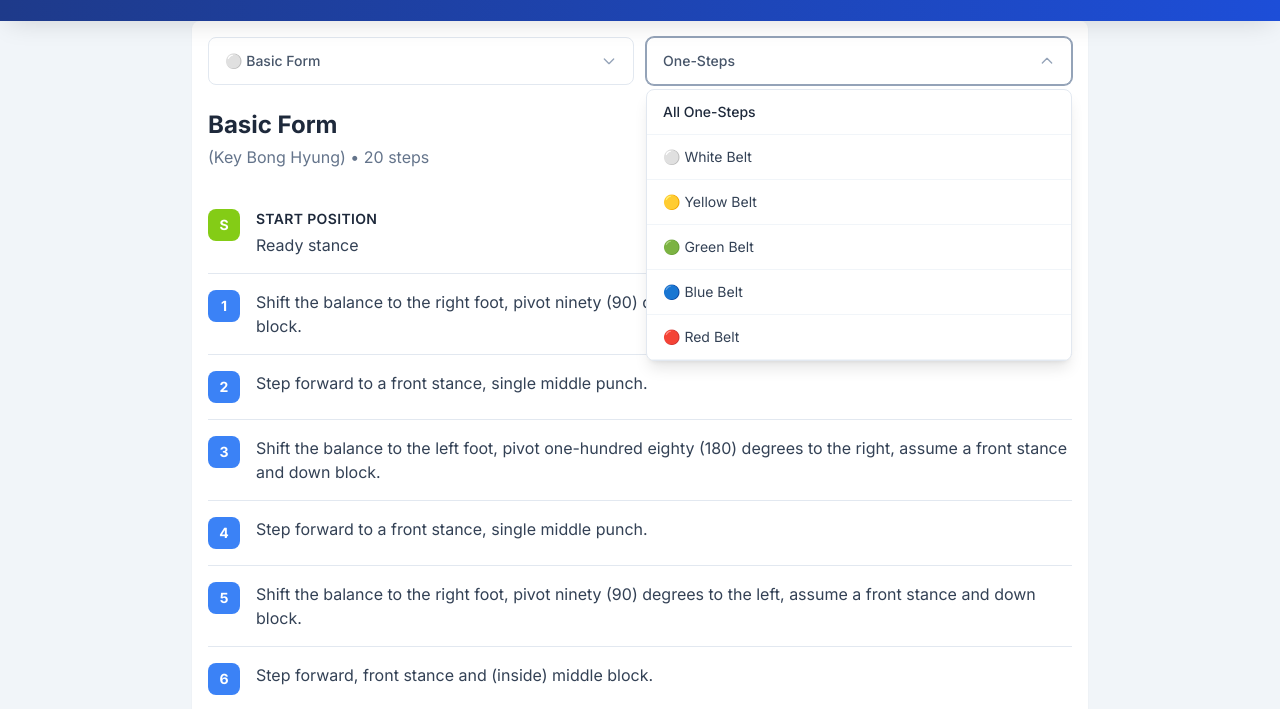
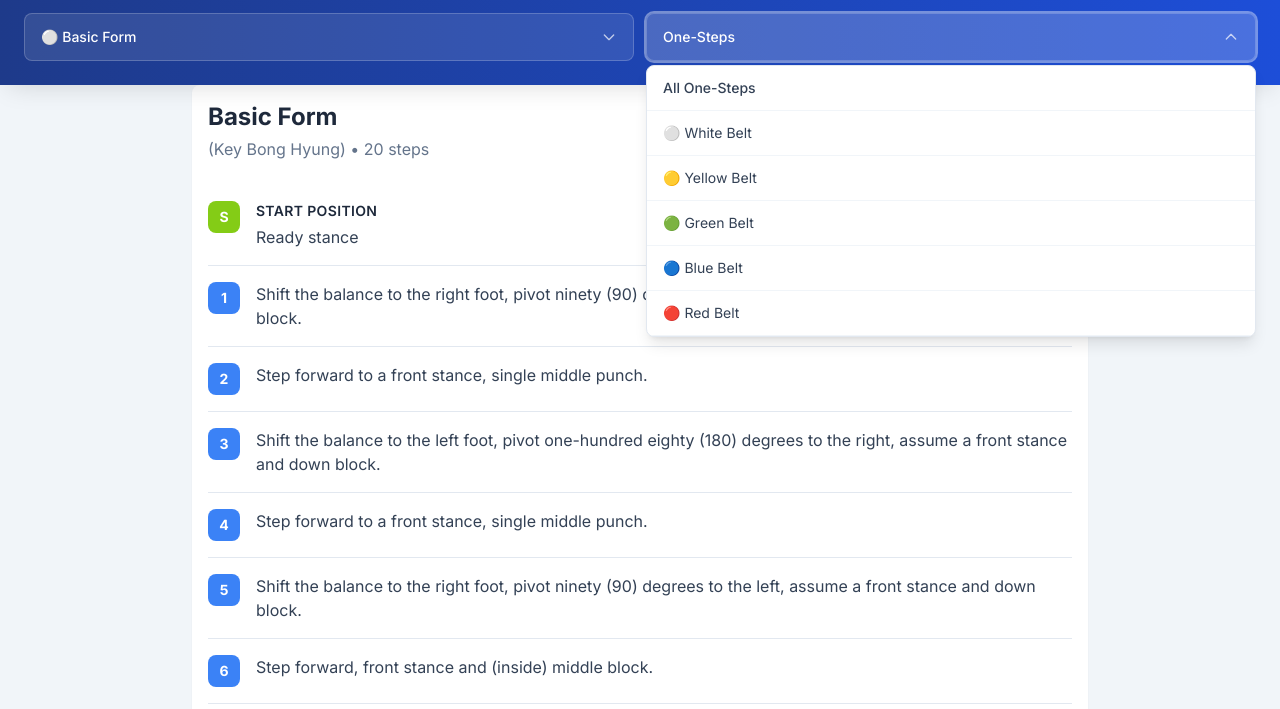
Before and after one commit to mlamina/quantum-forms, a plain HTML site: page index.html in a window 1280 px wide. Both pictures are taken after a click on the button "One-Steps". Shown: the part 91-800 px from the top of the page. Drawn offline with nearby package versions, Linux system fonts and the light colour scheme.

Commit message:
Integrate navigation dropdowns into header and improve one-step styling
- Move Forms and One-Steps dropdowns from main content into blue header
- Style dropdowns with semi-transparent white background for header theme
- Remove duplicate navigation section from main content area
- Make one-step accordion headers more prominent with semibold text
- Soften one-step numbering circles with lighter background colors
- Improve visual hierarchy and maximize content space

🤖 Generated with [Claude Code](https://claude.ai/code)

Co-Authored-By: Claude <noreply@anthropic.com>

```diff
--- a/index.html
+++ b/index.html
@@ -132,7 +132,7 @@
         <!-- Header -->
         <header class="bg-gradient-to-r from-primary-900 via-primary-800 to-primary-700 text-white shadow-luxury sticky top-0 z-50 backdrop-blur-md">
             <div class="container mx-auto px-6 py-6">
-                <div class="flex items-center justify-between">
+                <div class="flex items-center justify-between mb-4">
                     <div class="flex items-center gap-4">
                         <img src="img/quantum_logo.webp" alt="Quantum Martial Arts Logo" class="w-16 h-16 rounded-full bg-white p-2">
                         <div>
@@ -153,6 +153,73 @@
                         Install
                     </button>
                 </div>
+
+                <!-- Navigation Dropdowns -->
+                <div class="flex gap-3" x-data="{ formsOpen: false, oneStepsOpen: false }">
+                    <!-- Forms Dropdown -->
+                    <div class="flex-1 relative">
+                        <button
+                            @click="formsOpen = !formsOpen; oneStepsOpen = false"
+                            class="w-full px-4 py-3 text-sm font-medium bg-white/10 border border-white/20 rounded-lg hover:bg-white/20 focus:bg-white/20 focus:ring-2 focus:ring-white/40 transition-all duration-200 cursor-pointer text-left flex items-center justify-between text-white"
+                            style="min-height: 48px;"
+                        >
+                            <span x-text="selectedForm ? allForms.find(f => f.id === selectedForm)?.displayName : 'Forms'" class="font-medium"></span>
+                            <svg class="w-4 h-4 transition-transform duration-200 text-white/70" :class="{'rotate-180': formsOpen}" fill="none" stroke="currentColor" viewBox="0 0 24 24">
+                                <path stroke-linecap="round" stroke-linejoin="round" stroke-width="2" d="M19 9l-7 7-7-7"></path>
+                            </svg>
+                        </button>
+
+                        <!-- Forms Options -->
+                        <div x-show="formsOpen" @click.away="formsOpen = false" x-transition class="absolute top-full left-0 right-0 z-50 bg-white border border-slate-200 rounded-lg shadow-lg mt-1 max-h-80 overflow-y-auto">
+                            <div
+                                @click="selectedForm = null; selectedContent = null; formsOpen = false"
+                                class="px-4 py-3 text-sm font-medium hover:bg-slate-50 cursor-pointer border-b border-slate-100 transition-colors duration-150 text-slate-700"
+                            >
+                                All Forms
+                            </div>
+                            <template x-for="form in allForms" :key="form.id">
+                                <div
+                                    @click="selectedForm = form.id; selectedOneStep = null; selectedContent = 'form'; formsOpen = false"
+                                    class="px-4 py-3 text-sm hover:bg-slate-50 cursor-pointer border-b border-slate-100 transition-colors duration-150 text-slate-700"
+                                >
+                                    <span x-text="form.displayName"></span>
+                                </div>
+                            </template>
+                        </div>
+                    </div>
+
+                    <!-- One-Steps Dropdown -->
+                    <div class="flex-1 relative">
+                        <button
+                            @click="oneStepsOpen = !oneStepsOpen; formsOpen = false"
+                            class="w-full px-4 py-3 text-sm font-medium bg-white/10 border border-white/20 rounded-lg hover:bg-white/20 focus:bg-white/20 focus:ring-2 focus:ring-white/40 transition-all duration-200 cursor-pointer text-left flex items-center justify-between text-white"
+                            style="min-height: 48px;"
+                        >
+                            <span x-text="selectedOneStep ? allOneSteps.find(os => os.id === selectedOneStep)?.displayName : 'One-Steps'" class="font-medium"></span>
+                            <svg class="w-4 h-4 transition-transform duration-200 text-white/70" :class="{'rotate-180': oneStepsOpen}" fill="none" stroke="currentColor" viewBox="0 0 24 24">
+                                <path stroke-linecap="round" stroke-linejoin="round" stroke-width="2" d="M19 9l-7 7-7-7"></path>
+                            </svg>
+                        </button>
+
+                        <!-- One-Steps Options -->
+                        <div x-show="oneStepsOpen" @click.away="oneStepsOpen = false" x-transition class="absolute top-full left-0 right-0 z-50 bg-white border border-slate-200 rounded-lg shadow-lg mt-1 max-h-80 overflow-y-auto">
+                            <div
+                                @click="selectedOneStep = null; selectedContent = null; oneStepsOpen = false"
+                                class="px-4 py-3 text-sm font-medium hover:bg-slate-50 cursor-pointer border-b border-slate-100 transition-colors duration-150 text-slate-700"
+                            >
+                                All One-Steps
+                            </div>
+                            <template x-for="oneStep in allOneSteps" :key="oneStep.id">
+                                <div
+                                    @click="selectedOneStep = oneStep.id; selectedForm = null; selectedContent = 'onestep'; oneStepsOpen = false"
+                                    class="px-4 py-3 text-sm hover:bg-slate-50 cursor-pointer border-b border-slate-100 transition-colors duration-150 text-slate-700"
+                                >
+                                    <span x-text="oneStep.displayName"></span>
+                                </div>
+                            </template>
+                        </div>
+                    </div>
+                </div>
             </div>
         </header>
 
@@ -166,72 +233,6 @@
 
         <!-- Main Content -->
         <main x-show="!loading" class="container mx-auto px-4 py-4 max-w-4xl bg-white rounded-lg shadow-sm">
-            <!-- Navigation Dropdowns -->
-            <div class="mb-6 flex gap-3" x-data="{ formsOpen: false, oneStepsOpen: false }">
-                <!-- Forms Dropdown -->
-                <div class="flex-1 relative">
-                    <button
-                        @click="formsOpen = !formsOpen; oneStepsOpen = false"
-                        class="w-full px-4 py-3 text-sm font-medium bg-white border border-slate-200 rounded-lg hover:border-primary-300 focus:border-primary-400 focus:ring-1 focus:ring-primary-400 transition-all duration-200 cursor-pointer text-left flex items-center justify-between"
-                        style="min-height: 48px;"
-                    >
-                        <span x-text="selectedForm ? allForms.find(f => f.id === selectedForm)?.displayName : 'Forms'" class="text-slate-600 font-medium"></span>
-                        <svg class="w-4 h-4 transition-transform duration-200 text-slate-400" :class="{'rotate-180': formsOpen}" fill="none" stroke="currentColor" viewBox="0 0 24 24">
-                            <path stroke-linecap="round" stroke-linejoin="round" stroke-width="2" d="M19 9l-7 7-7-7"></path>
-                        </svg>
-                    </button>
-
-                    <!-- Forms Options -->
-                    <div x-show="formsOpen" @click.away="formsOpen = false" x-transition class="absolute top-full left-0 right-0 z-50 bg-white border border-slate-200 rounded-lg shadow-lg mt-1 max-h-80 overflow-y-auto">
-                        <div
-                            @click="selectedForm = null; selectedContent = null; formsOpen = false"
-                            class="px-4 py-3 text-sm font-medium hover:bg-slate-50 cursor-pointer border-b border-slate-100 transition-colors duration-150"
-                        >
-                            All Forms
-                        </div>
-                        <template x-for="form in allForms" :key="form.id">
-                            <div
-                                @click="selectedForm = form.id; selectedOneStep = null; selectedContent = 'form'; formsOpen = false"
-                                class="px-4 py-3 text-sm hover:bg-slate-50 cursor-pointer border-b border-slate-100 transition-colors duration-150"
-                            >
-                                <span x-text="form.displayName" class="text-slate-700"></span>
-                            </div>
-                        </template>
-                    </div>
-                </div>
-
-                <!-- One-Steps Dropdown -->
-                <div class="flex-1 relative">
-                    <button
-                        @click="oneStepsOpen = !oneStepsOpen; formsOpen = false"
-                        class="w-full px-4 py-3 text-sm font-medium bg-white border border-slate-200 rounded-lg hover:border-slate-300 focus:border-slate-400 focus:ring-1 focus:ring-slate-400 transition-all duration-200 cursor-pointer text-left flex items-center justify-between"
-                        style="min-height: 48px;"
-                    >
-                        <span x-text="selectedOneStep ? allOneSteps.find(os => os.id === selectedOneStep)?.displayName : 'One-Steps'" class="text-slate-600 font-medium"></span>
-                        <svg class="w-4 h-4 transition-transform duration-200 text-slate-400" :class="{'rotate-180': oneStepsOpen}" fill="none" stroke="currentColor" viewBox="0 0 24 24">
-                            <path stroke-linecap="round" stroke-linejoin="round" stroke-width="2" d="M19 9l-7 7-7-7"></path>
-                        </svg>
-                    </button>
-
-                    <!-- One-Steps Options -->
-                    <div x-show="oneStepsOpen" @click.away="oneStepsOpen = false" x-transition class="absolute top-full left-0 right-0 z-50 bg-white border border-slate-200 rounded-lg shadow-lg mt-1 max-h-80 overflow-y-auto">
-                        <div
-                            @click="selectedOneStep = null; selectedContent = null; oneStepsOpen = false"
-                            class="px-4 py-3 text-sm font-medium hover:bg-slate-50 cursor-pointer border-b border-slate-100 transition-colors duration-150"
-                        >
-                            All One-Steps
-                        </div>
-                        <template x-for="oneStep in allOneSteps" :key="oneStep.id">
-                            <div
-                                @click="selectedOneStep = oneStep.id; selectedForm = null; selectedContent = 'onestep'; oneStepsOpen = false"
-                                class="px-4 py-3 text-sm hover:bg-slate-50 cursor-pointer border-b border-slate-100 transition-colors duration-150"
-                            >
-                                <span x-text="oneStep.displayName" class="text-slate-700"></span>
-                            </div>
-                        </template>
-                    </div>
-                </div>
-            </div>
 
             <!-- Selected Form Display -->
             <div x-show="selectedContent === 'form' && selectedForm">
@@ -306,8 +307,8 @@
                                 class="w-full flex gap-4 p-3 md:p-4 md:bg-slate-50 hover:bg-slate-100 transition-colors duration-200 text-left focus:outline-none focus:ring-2 focus:ring-slate-500 focus:ring-inset"
                                 :class="{ 'md:bg-slate-100': openOneStep === oneStepIndex }"
                             >
-                                <div class="flex-shrink-0 w-8 h-8 bg-slate-600 text-white rounded-full flex items-center justify-center text-sm font-medium" x-text="oneStep.numbers || '●'"></div>
-                                <div class="flex-1 font-medium" x-text="oneStep.name || 'One-Step ' + oneStep.numbers"></div>
+                                <div class="flex-shrink-0 w-8 h-8 bg-slate-300 text-slate-600 rounded-full flex items-center justify-center text-sm font-medium" x-text="oneStep.numbers || '●'"></div>
+                                <div class="flex-1 font-semibold text-slate-800 text-base" x-text="oneStep.name || 'One-Step ' + oneStep.numbers"></div>
                                 <div class="flex-shrink-0 w-5 h-5 text-slate-600 transition-transform duration-200" :class="{ 'rotate-180': openOneStep === oneStepIndex }">
                                     <svg fill="none" viewBox="0 0 24 24" stroke="currentColor">
                                         <path stroke-linecap="round" stroke-linejoin="round" stroke-width="2" d="M19 9l-7 7-7-7" />
```
